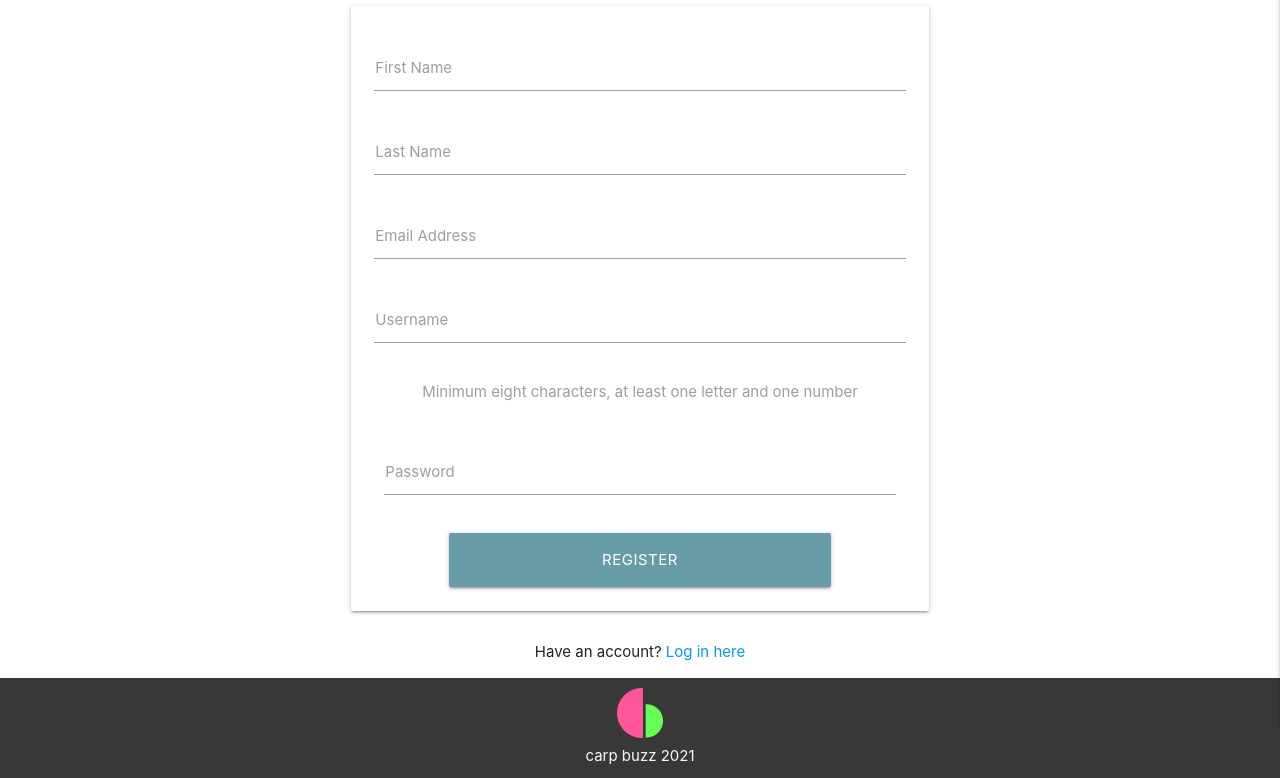
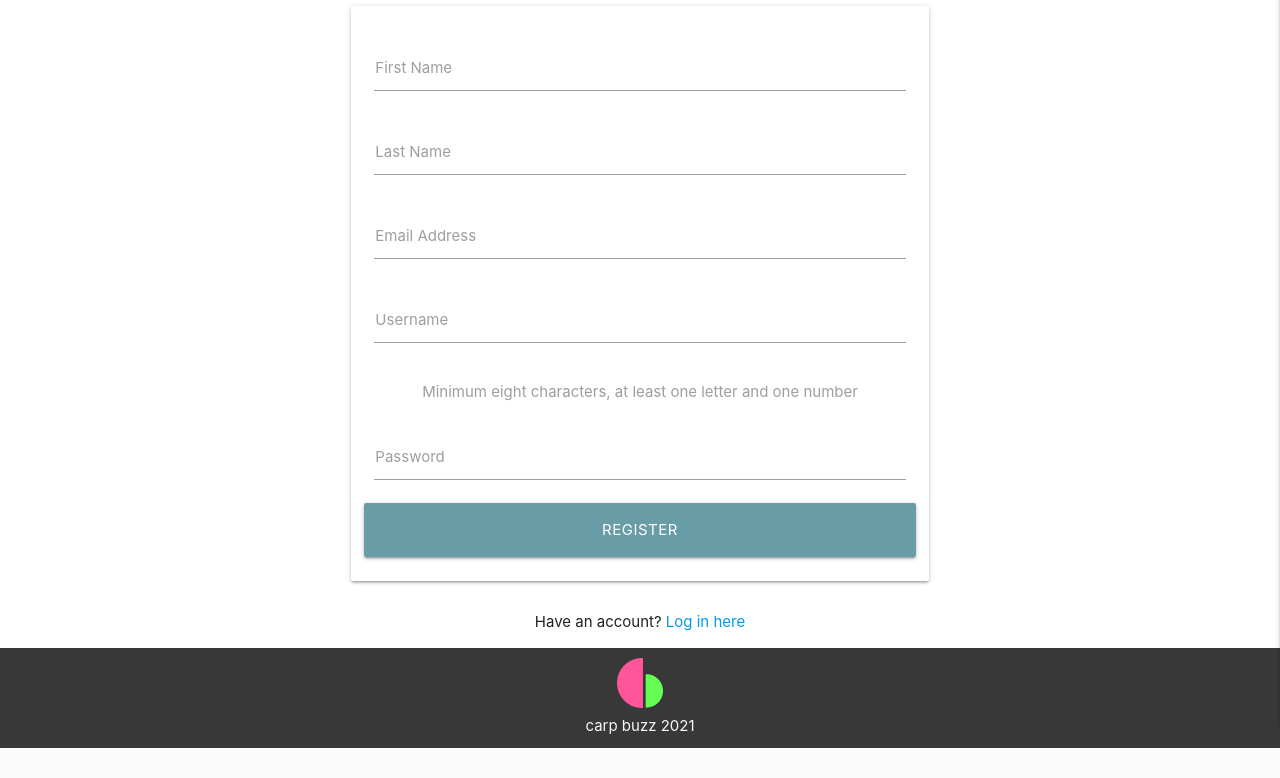
Before and after one commit to PaulWheatcroft/CarpBuzz, a Flask app: page /register in a window 1280 px wide. Shown: the part 134-912 px from the top of the page. After the commit the page ends 882 px from the top, so only its background shows below. Run offline with Flask 2, Linux system fonts and the light colour scheme; some libraries are stand-ins or nearby versions; some web fonts are replaced.

Commit message:
Register form wasn't styled correctly. Now is the same as edit profile form

```diff
--- a/templates/register.html
+++ b/templates/register.html
@@ -42,7 +42,6 @@
                     <div class="row">
                         <p class="center-align grey-text">Minimum eight characters, at least one letter and one number
                         </p>
-                        <div class="input-field col s12">
                             <div class="input-field col s12">
                                 <!-- Specific regex to ensure minimum password requirements -->
                                 <!-- Also allows the use of special characters -->
@@ -51,14 +50,13 @@
                                     class="validate" required>
                                 <label for="password">Password</label>
                             </div>
-                        </div>
+                    </div>
                         <!-- submit form -->
                         <div class="row">
-                            <button type="submit" class="col s8 offset-s2 btn-large submit-button">
+                            <button type="submit" class="col s12 btn-large submit-button">
                                 Register
                             </button>
                         </div>
-                    </div>
                 </div>
             </form>
         </div>
```
